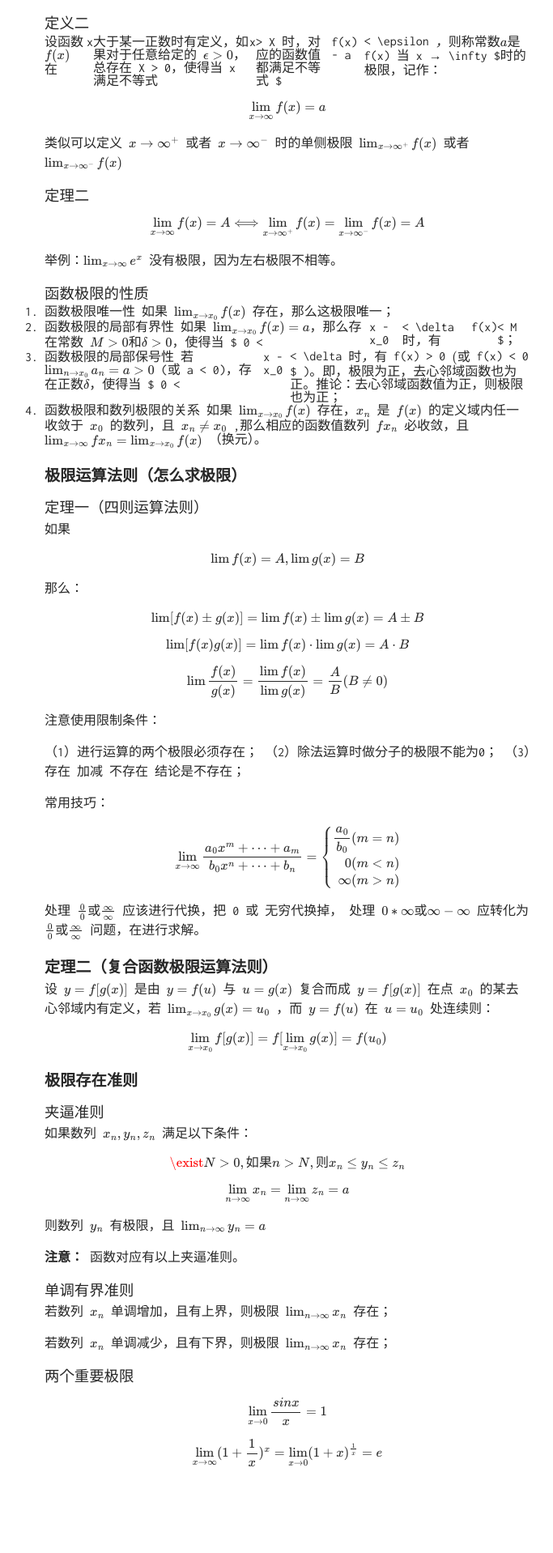
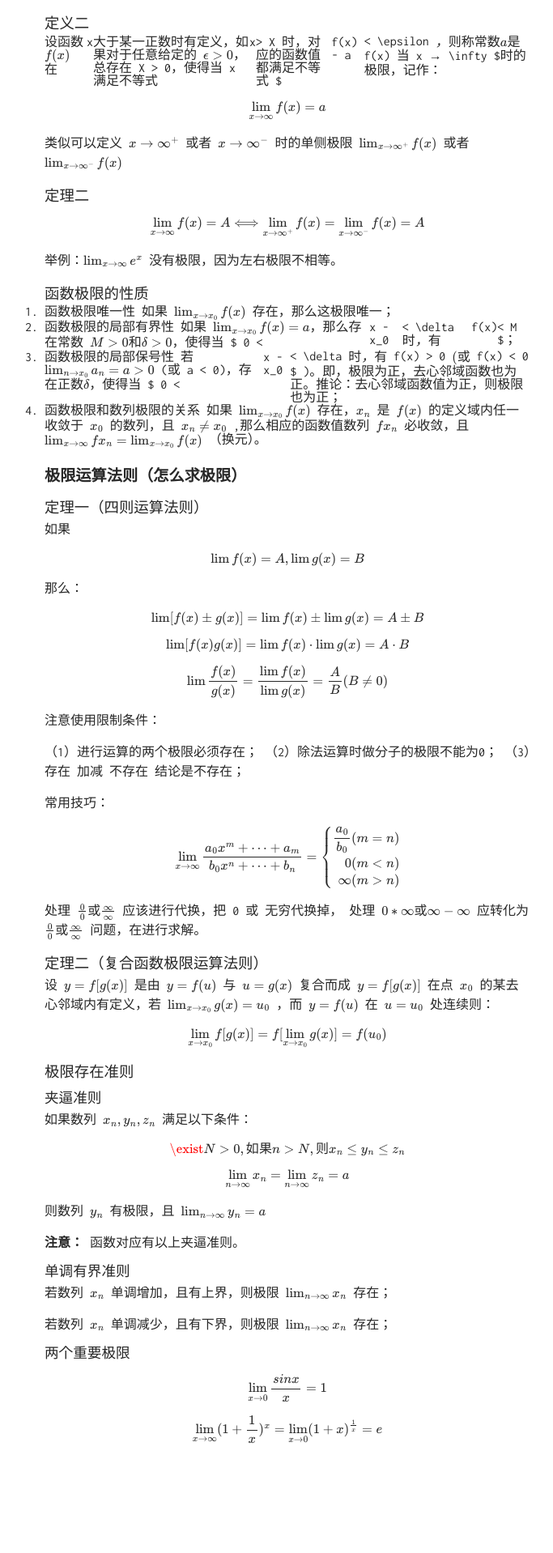
Before and after one commit to TobiahShaw/TobiahShaw.github.io, a Jekyll site: the page built from _posts/2019-09-05-Unavoidable-of-Mathematics-—-limits.md, in a window 1280 px wide. Shown: the part 1639-3557 px from the top of the page at 81% size, without its empty margins (285-968 px from the left). Built offline with Jekyll 4.4.1, drawn with Linux system fonts in a browser that asks for light colours; our own code applies the rules of GitHub Pages for plain Markdown files; formulas are drawn with MathJax 3; after the commit the page ends 3528 px from its top, so only the background shows below that.

Commit message:
re-style title；

```diff
--- a/_posts/2019-09-05-Unavoidable-of-Mathematics-—-limits.md
+++ b/_posts/2019-09-05-Unavoidable-of-Mathematics-—-limits.md
@@ -112,15 +112,15 @@ $$ \lim_{x → \infty} \frac{a_0 x^m + \dots + a_m}{b_0 x^n + \dots + b_n} = \le
 
 处理 $ \frac{0}{0} 或 \frac{\infty}{\infty} $ 应该进行代换，把 0 或 无穷代换掉， 处理 $ 0*\infty 或 \infty - \infty $ 应转化为 $ \frac{0}{0} 或 \frac{\infty}{\infty} $ 问题，在进行求解。
 
-## 定理二（复合函数极限运算法则）
+### 定理二（复合函数极限运算法则）
 
 设 $ y = f[g(x)] $ 是由 $ y = f(u) $ 与 $ u = g(x) $ 复合而成 $ y = f[g(x)] $ 在点 $ x_0 $ 的某去心邻域内有定义，若 $ \lim_{x → x_0} g(x) = u_0 $ ，而 $ y = f(u) $ 在 $ u = u_0 $ 处连续则：
 
 $$ \lim_{x → x_0} f[g(x)] = f[\lim_{x → x_0} g(x)] = f(u_0) $$
 
-## 极限存在准则
+### 极限存在准则
 
-### 夹逼准则
+#### 夹逼准则
 
 如果数列 $ \{x_n\}, \{y_n\}, \{z_n\} $ 满足以下条件：
 
@@ -132,13 +132,13 @@ $$ \lim_{n → \infty} x_n = \lim_{n → \infty} z_n = a $$
 
 **注意：** 函数对应有以上夹逼准则。
 
-### 单调有界准则
+#### 单调有界准则
 
 若数列 $ \{x_n\} $ 单调增加，且有上界，则极限 $ \lim_{n → \infty} x_n $ 存在；
 
 若数列 $ \{x_n\} $ 单调减少，且有下界，则极限 $ \lim_{n → \infty} x_n $ 存在；
 
-### 两个重要极限
+#### 两个重要极限
 
 $$ \lim_{x → 0} \frac{sin x}{x} = 1 $$
 
```
